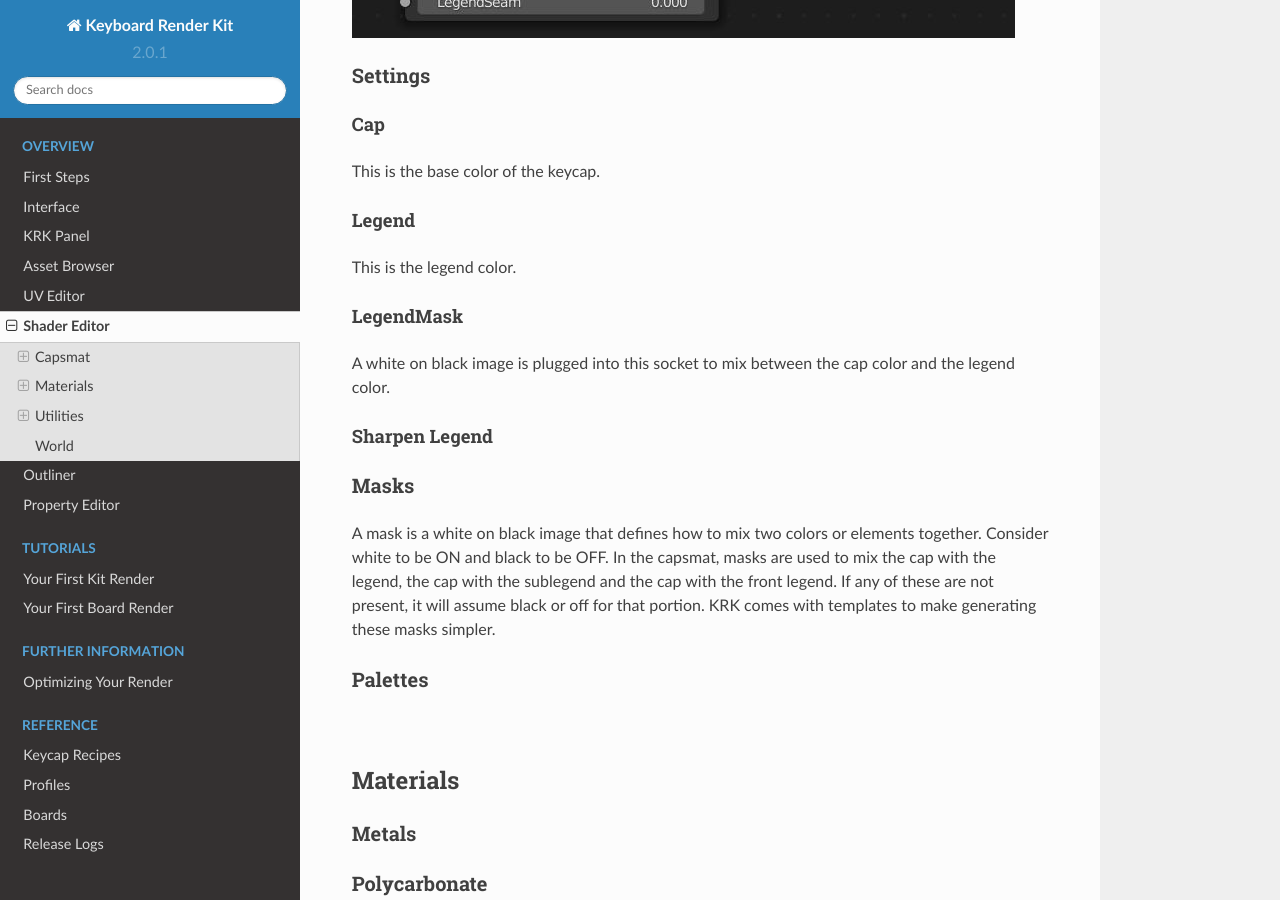
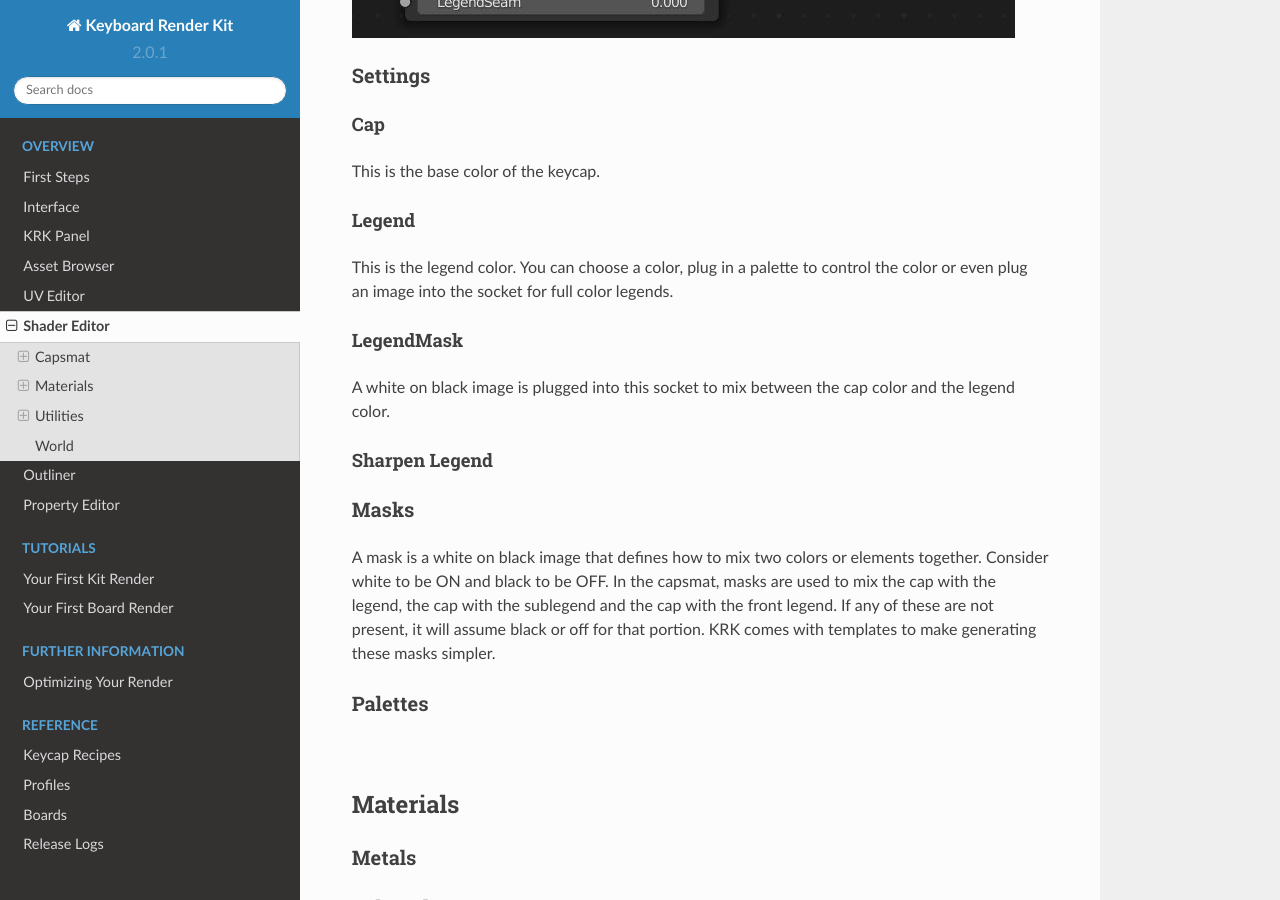
Before and after one commit to imperfectlink/KeyboardRenderKit, a Sphinx documentation site: the page built from docs/source/materials.rst, in a window 1280 px wide and 900 px high, scrolled down 801 px. Built offline with Sphinx 7.4.7 and the Read the Docs theme 2.0.0, drawn with Linux system fonts in a browser that asks for light colours.

Commit message:
Update materials.rst

```diff
--- a/docs/source/materials.rst
+++ b/docs/source/materials.rst
@@ -13,7 +13,7 @@ This is the base color of the keycap.
 
 Legend
 ^^^^
-This is the legend color.
+This is the legend color. You can choose a color, plug in a palette to control the color or even plug an image into the socket for full color legends.
 
 LegendMask
 ^^^^
```
